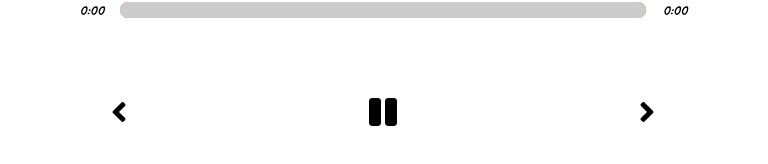
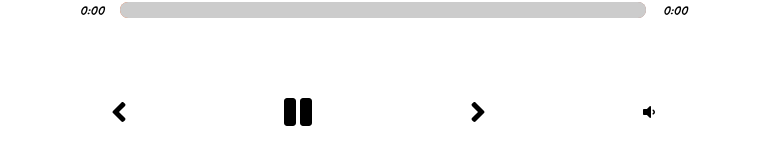
Before and after one commit to d-e-v-esh/music-player-redux, a React (Create React App) app: page / in a window 1280 px wide. Shown: the part 576-740 px from the top of the page, without its empty margins (257-1025 px from the left). Built offline with nearby package versions, Linux system fonts and the light colour scheme.

Commit message:
Volume -> Half Done

```diff
--- a/src/components/Player.jsx
+++ b/src/components/Player.jsx
@@ -1,9 +1,10 @@
-import React, { useRef, useEffect } from "react";
+import React, { useRef, useEffect, useState } from "react";
 import { FontAwesomeIcon } from "@fortawesome/react-fontawesome";
 import {
   faPlay,
   faAngleLeft,
   faAngleRight,
+  faVolumeDown,
   faPause,
 } from "@fortawesome/free-solid-svg-icons";
 import { useSelector, useDispatch } from "react-redux";
@@ -18,6 +19,8 @@ import formatTime from "../utils/formatTime";
 import { useIsFirstRender } from "../utils/useIsFirstRender";
 
 const Player = () => {
+  const [activeVolume, setActiveVolume] = useState(false);
+
   // Redux
   const dispatch = useDispatch();
   const {
@@ -77,6 +80,10 @@ const Player = () => {
     dispatch(dragSliderSync(currentSliderPosition));
   };
 
+  const changeVolume = (e) => {
+    let value = e.target.value;
+    audioReference.current.volume = value;
+  };
   // Song Change
 
   const skipTrackHandler = (direction) => {
@@ -158,6 +165,21 @@ const Player = () => {
           src={currentSong.audio}
           onTimeUpdate={timeUpdateHandler}
           preload="auto"></audio>
+
+        <FontAwesomeIcon
+          onClick={() => setActiveVolume(!activeVolume)}
+          icon={faVolumeDown}
+        />
+        {activeVolume && (
+          <input
+            onChange={changeVolume}
+            value={20}
+            max="1"
+            min="0"
+            step="0.01"
+            type="range"
+          />
+        )}
       </div>
     </div>
   );
```
Also changed, not shown: 1 other file (tests, documents, lock files or other folders).
